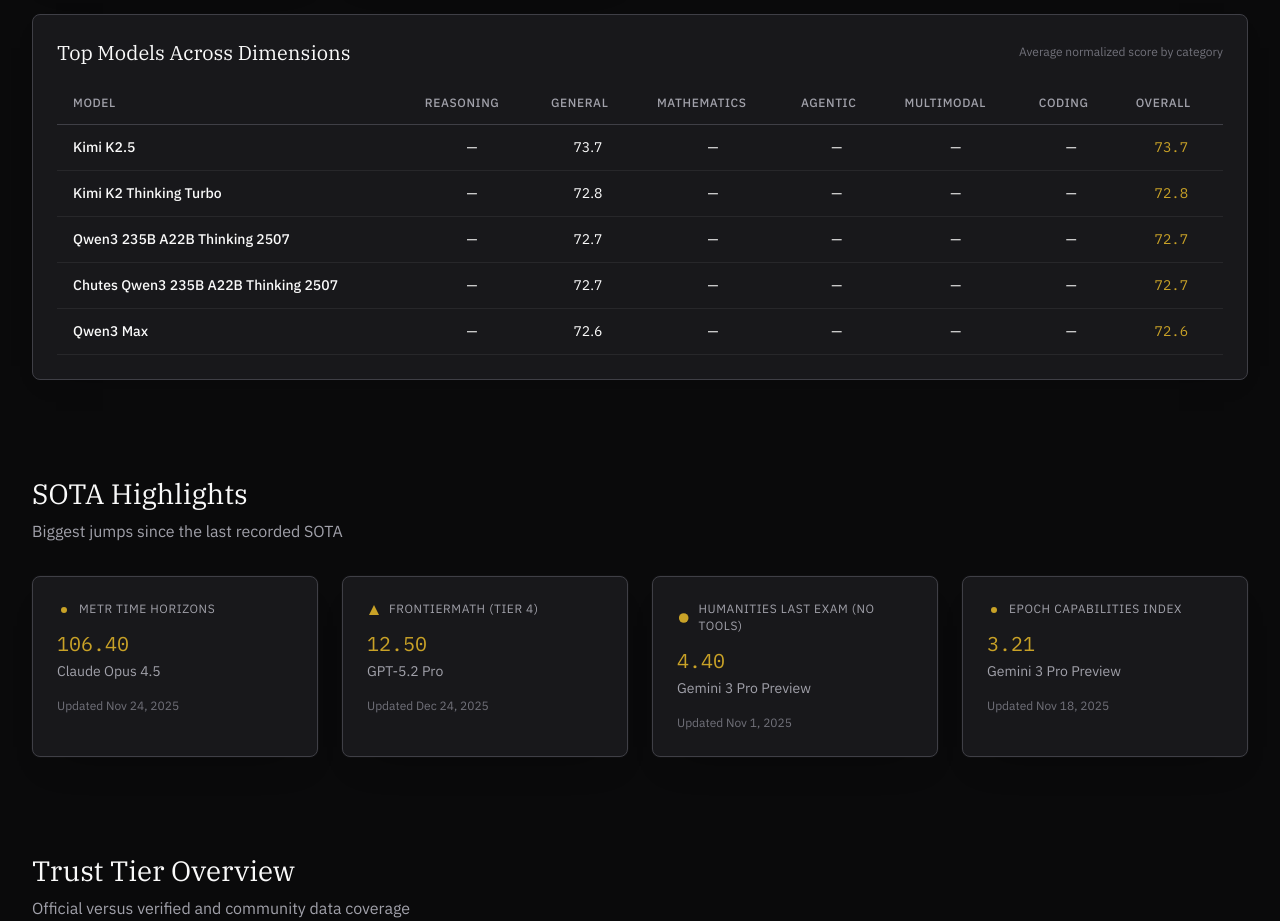
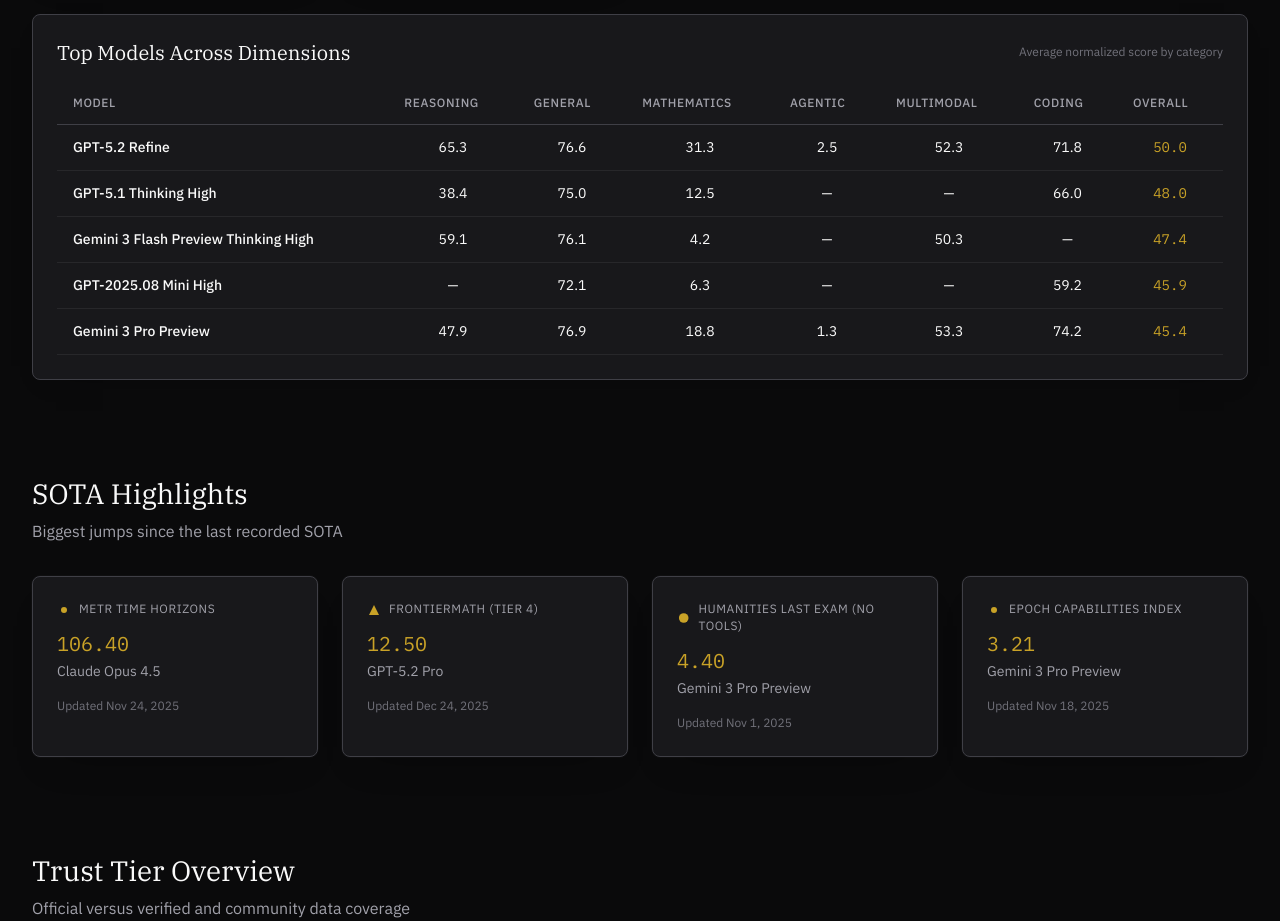
Before and after one commit to kylemoskowitz-ai/ai-benchmark-dashboard, a Next.js app in the folder web/: page / in a window 1280 px wide. Shown: the part 1620-2541 px from the top of the page. Built offline with nearby package versions, Linux system fonts and the light colour scheme.

Commit message:
Require category coverage for top model table

```diff
--- a/web/components/ModelStrengths.tsx
+++ b/web/components/ModelStrengths.tsx
@@ -20,6 +20,7 @@
   label: string;
   overall: number;
   totals: Record<string, { sum: number; count: number }>;
+  coverage: number;
 };
 
 export function ModelStrengths() {
@@ -108,14 +109,28 @@
       return { category, best };
     });
 
+    const minCategories = Math.min(3, Math.max(1, categories.length));
     const topModels = models
-      .map((model) => ({
-        label: model.label,
-        overall: model.overall.count
-          ? model.overall.sum / model.overall.count
-          : 0,
-        totals: model.totals,
-      }))
+      .map((model) => {
+        const categoryAverages = categories.map((category) => {
+          const stat = model.totals[category];
+          return stat && stat.count ? stat.sum / stat.count : null;
+        });
+        const coverage = categoryAverages.filter((v) => v != null).length;
+        const overall =
+          coverage > 0
+            ? categoryAverages
+                .filter((v): v is number => v != null)
+                .reduce((a, b) => a + b, 0) / coverage
+            : 0;
+        return {
+          label: model.label,
+          overall,
+          totals: model.totals,
+          coverage,
+        };
+      })
+      .filter((model) => model.coverage >= minCategories)
       .sort((a, b) => b.overall - a.overall)
       .slice(0, 5);
 
```
